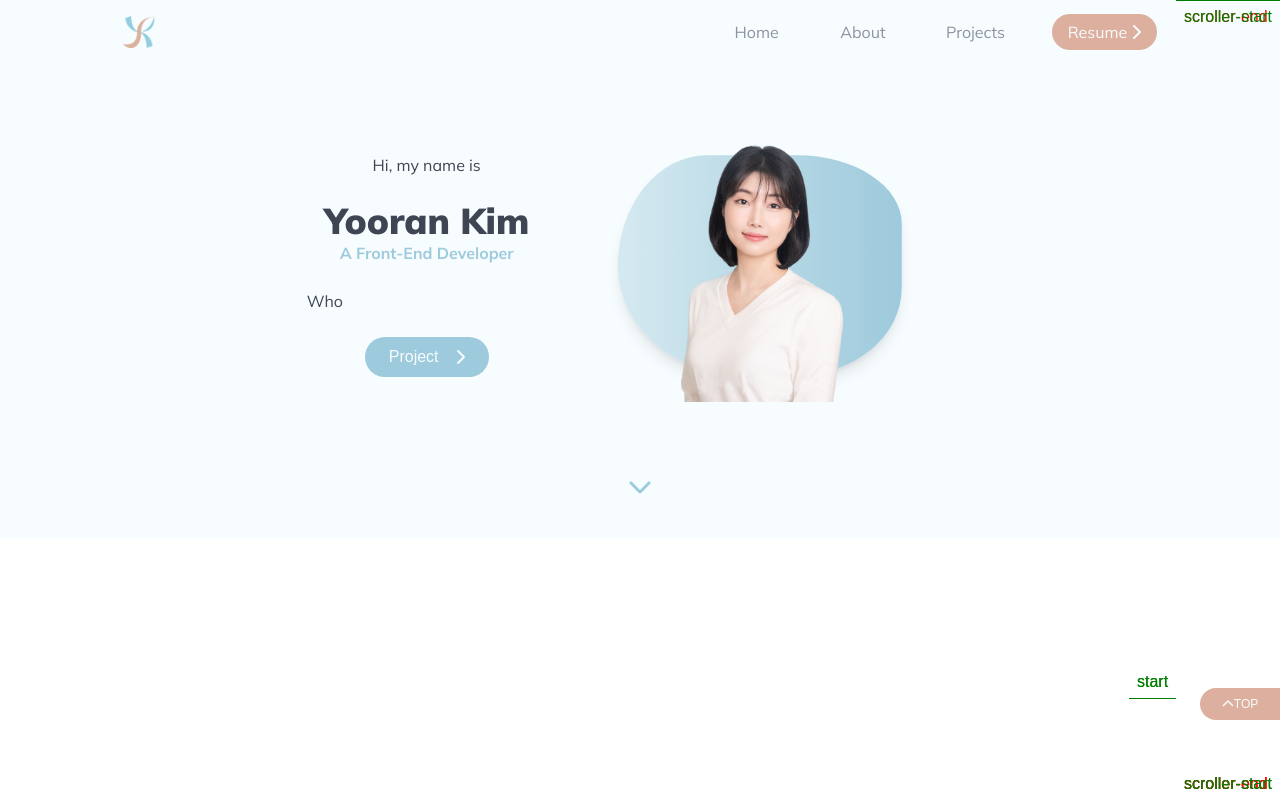
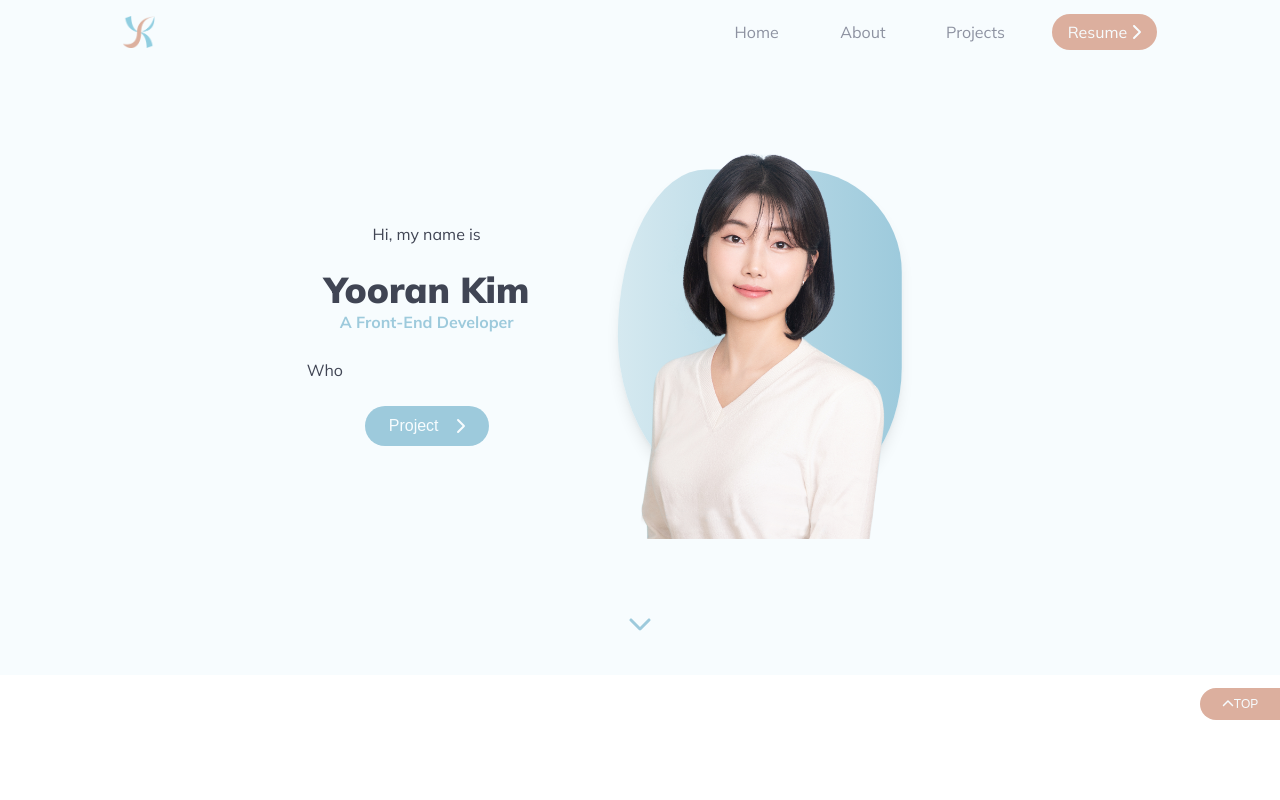
Before and after one commit to yoo-ran/portfolio, a React (Vite) app: page / in a window 1280 px wide. Shown: the top 800 px of the page. Built offline with nearby package versions, Linux system fonts and the light colour scheme; a web font is replaced by a local one.

Commit message:
debugging

```diff
--- a/package.json
+++ b/package.json
@@ -12,6 +12,7 @@
   "dependencies": {
     "@fortawesome/fontawesome-svg-core": "^6.5.1",
     "@fortawesome/free-brands-svg-icons": "^6.5.1",
+    "@fortawesome/free-regular-svg-icons": "^6.5.1",
     "@fortawesome/free-solid-svg-icons": "^6.5.1",
     "@fortawesome/react-fontawesome": "^0.2.0",
     "@gsap/react": "^2.1.0",
--- a/src/routes/Home.jsx
+++ b/src/routes/Home.jsx
@@ -55,7 +55,6 @@ function Home() {
               start: "top bottom",
               end: "center bottom",
               scrub: true,
-              markers:true
             },
             xPercent:-100
           });
@@ -75,7 +74,6 @@ function Home() {
               start: "top bottom",
               end: "bottom bottom",
               scrub: true,
-              markers:true
             },
             yPercent:200
           });
@@ -138,7 +136,6 @@ function Home() {
               pin: '#workSection',
               end: '+=4000',
               pinSpacing: true,
-              markers:true
             },
           });
           gsap.to(['#flow01',"#fIcon01"], {
@@ -463,7 +460,7 @@ function Home() {
             </article>
 
             <div className='flex justify-center relative md:w-1/3'>
-              <img src={headshot} alt="Head Shot" className='w-1/2 z-10'/>
+              <img src={headshot} alt="Head Shot" className='w-1/2 z-10 md:w-80 object-cover'/>
               <div className='blob w-2/3 h-4/5 absolute top-1/2 left-1/2 transfrom -translate-x-1/2 -translate-y-1/2 bg-gradient-to-r from-lightBlue to-blue shadow-lg shadow-blue-500 animate-[morpheus_8s_ease-in-out_infinite]'></div>
             </div>
 
--- a/src/routes/Projects.jsx
+++ b/src/routes/Projects.jsx
@@ -7,7 +7,6 @@ import { Flip } from "gsap/Flip";
 import { useGSAP } from "@gsap/react";
 
 import multistep from "../images/multistep.png"
-import headshot from "../images/headShot.png"
 import petlist from "../images/petlist.png"
 import weather from "../images/weather.png"
 
--- a/tailwind.config.js
+++ b/tailwind.config.js
@@ -25,7 +25,7 @@ export default {
           //top-left top-right bottom-right bottom-left / left-top right-top right-bottom left-bottom
           "0%": { borderRadius: '30% 60% 60% 30% / 30% 30% 60% 60%;' },
           '20%': { borderRadius: '60% 40% 40% 60% / 60% 25% 75% 40%;' },
-          '40%': { borderRadius: '50% 30% 65% 35% / 80% 45% 55% 20%;' },
+          '40%': { borderRadius: '50% 30% 65% 35% / 80% 45% 55% 50%;' },
           '60%': { borderRadius: '30% 50% 70% 30% / 20% 30% 80% 70%;' },
           '80%': { borderRadius: '40% 40% 40% 60% / 70% 40% 45% 60%;' },
           '100%': { borderRadius: '30% 60% 60% 30% / 30% 30% 60% 60%;' }
```
Also changed, not shown: src/App.jsx (+1 -17 lines), 1 other file (tests, documents, lock files or other folders).
